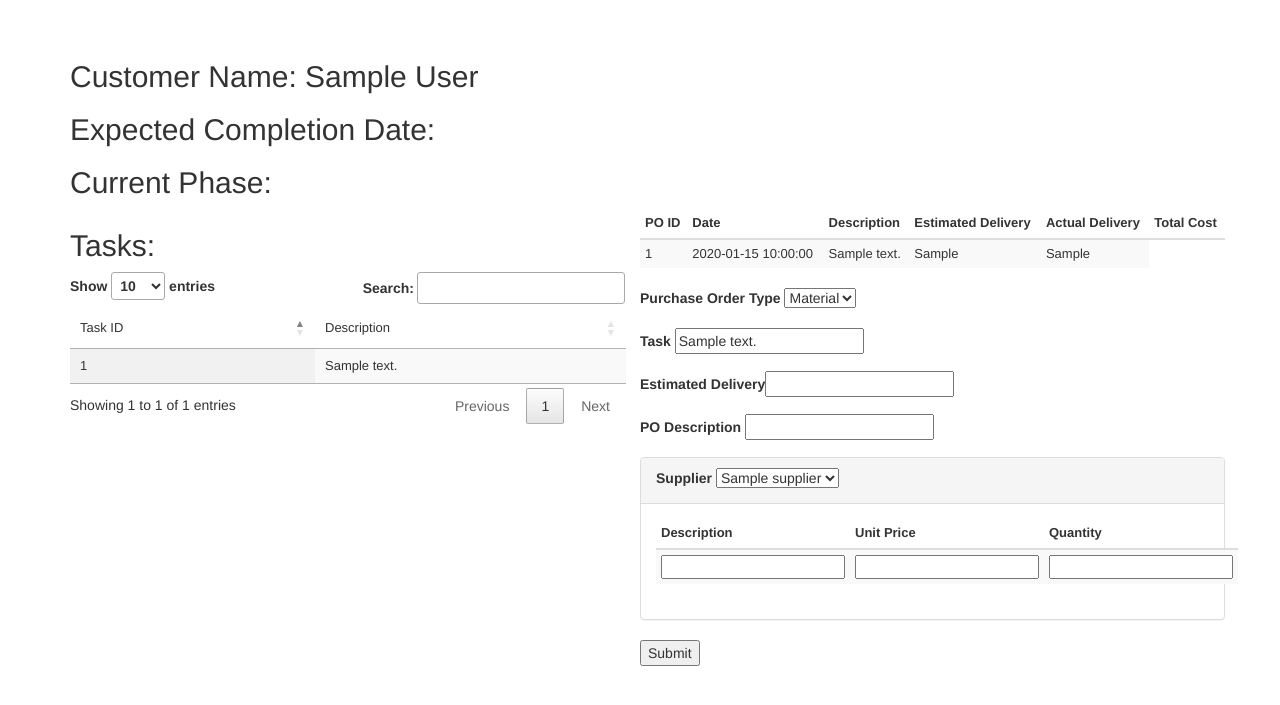
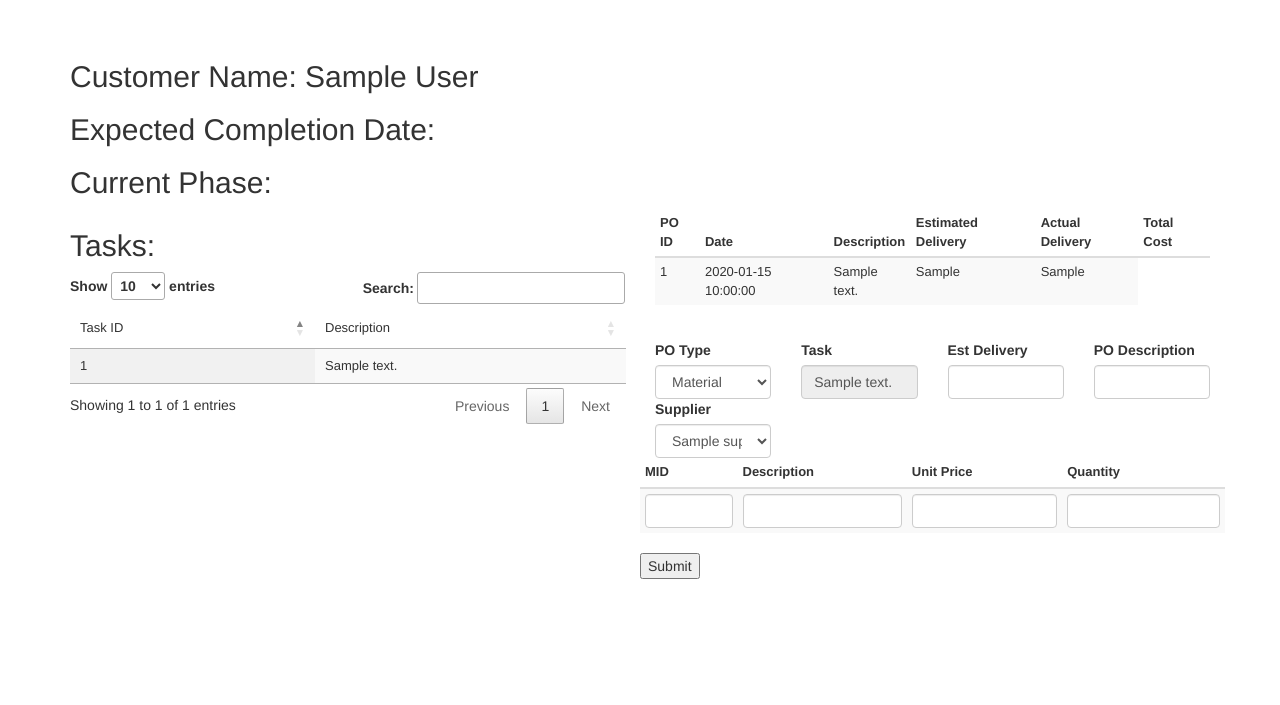
Before and after one commit to mchmilar/comp353-main, a PHP site: page /projects/view/1 in a window 1280 px wide. Shown: the part 52-757 px from the top of the page. Run offline with PHP 8.4, Linux system fonts and the light colour scheme; tables that the repository leaves empty or names only in its code hold one stand-in row (values such as "Sample post"); a stand-in replaces the project's code that opens the database connection; some libraries are stand-ins or nearby versions.

Commit message:
supply po's work. improved form style

```diff
--- a/application/controllers/pos.php
+++ b/application/controllers/pos.php
@@ -16,32 +16,80 @@ class POS extends Controller
         require APP . '/model/po.php';
         require APP . '/model/project.php';
         require APP . '/model/task.php';
+        require APP . '/model/supplier.php';
         // create new "model" (and pass the database connection)
         $this->po = new PO($this->db);
         $this->project = new Project($this->db);
         $this->task = new Task($this->db);
+        $this->supplier = new Supplier($this->db);
     }
 
     public function addPO($pid) {
         $taskId = $_POST['task-id'];
         $estDelivery = $_POST['est-delivery'];
         $poDesc = $_POST['po-description'];
+        $poType = $_POST['po-type'];
+        $taskDesc = $_POST['task-description'];
 
-        if ($_POST['po-type'] === 'material') {
-            $desc = $_POST['description'];
-            $price = $_POST['unit-price'];
-            $qty = $_POST['quantity'];
+        // Check for incomplete PO
+        // If it is, die with error
+        if ($taskId == null || $estDelivery == null || $poDesc == null) {
+            $_SESSION["addPoError"] = "Incomplete PO";
+            die(header('location: ' . URL_WITH_INDEX_FILE . 'projects/view/' . $pid));
+        }
 
-            if ($desc != null
-                && $price != null
-                && $qty != null
-                && $taskId != null
-                && $estDelivery != null
-                && $poDesc != null) {
-                $poid = $this->po->createPO($poDesc, $estDelivery);
-            } else {
-                $_SESSION["addPoError"] = "Incomplete PO";
-                //die(header("location:" . URL_WITH_INDEX_FILE . 'projects/view/' . $pid . "?addPoFailed=true&reason=incomplete"));
+        // unset the already used _POST key/value pairs
+        unset($_POST['task-id'], $_POST['est-delivery'], $_POST['po-description'], $_POST['task-description'], $_POST['po-type']);
+
+        if ($poType === 'material') {
+            // create 2x2 array of line item info
+            $supplier = $_POST['supplier'];
+            unset($_POST['supplier']);
+
+            // Turn POST members into indexed array
+            $indexed_post = array_values($_POST);
+
+            $lineItems = array();
+
+            // Put each line item into its own array, nested in the lineItems array
+            // We also check for line completeness
+            // If all parts of the line are empty and it's not we ignore the line and move on
+            // If some items are empty, die with error
+            //
+            // TODO: Data validation in here?
+            for ($i = 0; $i < count($indexed_post) - 3; $i += 4) {
+                $nullCount = 0;
+                if ($indexed_post[$i] == null) $nullCount++;
+                if ($indexed_post[$i+1] == null) $nullCount++;
+                if ($indexed_post[$i+2] == null) $nullCount++;
+                if ($indexed_post[$i+3] == null) $nullCount++;
+
+                if ($nullCount == 4) {
+                    continue;
+                } elseif ($nullCount > 0 && $nullCount < 4) {
+                    // Die with error
+                    $_SESSION["addPoError"] = "Incomplete PO";
+                    die(header('location: ' . URL_WITH_INDEX_FILE . 'projects/view/' . $pid));
+                }
+
+                array_push($lineItems, array(
+                    'mid' => $indexed_post[$i],
+                    'description' => $indexed_post[$i+1],
+                    'price' => $indexed_post[$i+2],
+                    'qty' => $indexed_post[$i+3]));
+            }
+
+            /////////////////////////////////////////////////////
+            // We have verified our input data, perform inserts//
+            /////////////////////////////////////////////////////
+
+            // Create PO and get its id
+            $poid = $this->po->createPO($poDesc, $estDelivery);
+
+            // Insert each line item into supply
+            $sid = $this->supplier->getSupplierIdFromName($supplier);
+            foreach ($lineItems as $line) {
+                $this->po->addSupplyLine($poid, $sid, $taskId, $pid, $line['mid'], $line['description'], $line['price'], $line['qty']);
             }
         }
         header('location: ' . URL_WITH_INDEX_FILE . 'projects/view/' . $pid);
--- a/application/model/po.php
+++ b/application/model/po.php
@@ -14,9 +14,16 @@ class PO
         }
     }
 
-    /**
-     * Get all songs from database
-     */
+    public function addSupplyLine($poid, $sid, $tid, $pid, $mid, $desc, $uPrice, $qty) {
+        $sql = "INSERT INTO supply
+                VALUES (:poid, :mid, :sid, :tid, :pid, :desc, :ucost, :qty)";
+        $query = $this->db->prepare($sql);
+        $parameters = array(':poid' => $poid, ':mid' => $mid, ':sid' => $sid,
+                            ':tid' => $tid, ':pid' => $pid, ':desc' => $desc,
+                            ':ucost' => $uPrice, ':qty' => $qty);
+        $query->execute($parameters);
+    }
+
     public function getPOsTaskProj($pid, $tid) {
         $sql = "SELECT po.poid, po.description, purchase_date, est_delivery, actual_delivery FROM po, supply where tid = :tid and pid = :pid";
         $query = $this->db->prepare($sql);
--- a/application/model/supplier.php
+++ b/application/model/supplier.php
@@ -12,6 +12,16 @@ class Supplier
         } catch (PDOException $e) {
             exit('Database connection could not be established.');
         }
+    }
+
+    public function getSupplierIdFromName($name) {
+        $sql = "SELECT sid
+                FROM supplier
+                WHERE name = :name";
+        $query = $this->db->prepare($sql);
+        $parameters = array(':name' => $name);
+        $query->execute($parameters);
+        return $query->fetch()->sid;
     }
 
     public function getSupplier($sid) {
--- a/application/views/_templates/view_project.php
+++ b/application/views/_templates/view_project.php
@@ -50,6 +50,7 @@
         <div class="col-sm-6">
             <!-- Display current PO's for selected task -->
             <div class="row" id="quote-list">
+                <div class="col-sm-12">
                     <table id="quote-list-table" class="table table-striped table-condensed">
                         <thead>
                         <tr>
@@ -66,43 +67,48 @@
                         </tbody>
                     </table>
                 </div>
+            </div>
 
             <!-- Create PO for selected task -->
             <div class="row" id="quote-builder">
-                <form data-parsley-validate action="<?php echo URL_WITH_INDEX_FILE; ?>pos/addPO/<?php echo $pid ?>" method="POST">
+                    <form id="po-form" data-parsley-validate action="<?php echo URL_WITH_INDEX_FILE; ?>pos/addPO/<?php echo $pid ?>" method="POST">
 
                         <!-- Type -->
                         <div class="form-group">
-                        <label>Purchase Order Type</label>
-                        <select id="po-type-select" name="po-type">
+                            <div class="col-xs-3">
+                                <label>PO Type</label>
+                                <select id="po-type-select" name="po-type" class="form-control">
                                     <option value="material">Material</option>
                                     <option value="labour">Labour</option>
                                 </select>
                             </div>
 
                             <!-- Task -->
-                    <div class="form-group">
+                            <div class="col-xs-3">
                                 <label>Task</label>
-                        <input class="po-task-type-textbox" type="text" name="task-description" value="Foundation" readonly>
+                                <input id="task-desc-input" class="form-control po-task-type-textbox" type="text" name="task-description" value="Foundation" readonly>
                                 <input id="hidden-task-id" type="hidden" name="task-id">
                             </div>
 
-                    <!-- Estimated Delivery -->
-                    <div class="form-group">
-                        <label>Estimated Delivery</label><input type="text" id="est-delivery" name="est-delivery">
+                            <!-- Est. Delivery -->
+                            <div class="col-xs-3">
+                                <label>Est Delivery</label><input type="text" id="est-delivery" name="est-delivery" class="form-control">
                             </div>
 
                             <!-- PO Description -->
-                    <div class="form-group">
+                            <div class="col-xs-3">
                                 <label>PO Description</label>
-                        <input name="po-description" type="text">
+                                <input id="po-description" name="po-description" type="text" class="form-control">
+                            </div>
                         </div>
 
-                    <!-- Material PO -->
-                    <div id="project-task-material-po" class="panel panel-default po-content invisible-panel">
-                        <div class="panel-heading">
+
+                        <!-- Material Line Items -->
+                        <div id="project-task-material-po" class="invisible-panel">
+                            <div class="form-group">
+                                <div class="col-xs-3">
                                     <label>Supplier</label>
-                            <select name="supplier">
+                                    <select name="supplier" class="form-control">
                                         <?php foreach ($suppliers as $supplier) {
                                             echo '<option value="' . $supplier->name .'">'
                                                 . $supplier->name
@@ -114,11 +120,12 @@
                                         unset($_SESSION["addPoError"]);
                                     } ?>
                                 </div>
-                        <div class="panel-body">
-                            <div id='material-collapse' role='tabpanel' aria-labelledby='material-heading'>
+                            </div>
+
                                 <table id="material-po-table" class="table table-striped table-condensed">
                                     <thead>
                                     <tr>
+                                        <th>MID</th>
                                         <th>Description</th>
                                         <th>Unit Price</th>
                                         <th>Quantity</th>
@@ -126,19 +133,22 @@
                                     </thead>
                                     <tbody id="material-po-table-body">
                                     <tr>
-                                            <td><input name="description" type="text"> </td>
-                                            <td><input name="unit-price" type="text"> </td>
-                                            <td><input name="quantity" type="text"> </td>
+                                        <td class="col-xs-2"><input name="mid" type="text" class="form-control"> </td>
+                                        <td><input name="description" type="text" class="form-control"> </td>
+                                        <td><input name="unit-price" type="text" class="form-control"> </td>
+                                        <td><input name="quantity" type="text" class="form-control"> </td>
                                     </tr>
                                     </tbody>
                                 </table>
-                            </div>
+
+                            <div>
+
                             </div>
                         </div>
 
-                    <!-- Contractor PO -->
-                    <div id="project-task-contractor-po" class="panel panel-default po-content invisible-panel">
-                        <div class="panel-heading">
+                        <!-- Contractor Line Items -->
+                        <div id="project-task-contractor-po" class="invisible-panel">
+                            <div>
                                 <label>Contractor</label>
                                 <select name="contractor">
                                     <?php foreach ($contractors as $contractor) {
@@ -148,7 +158,7 @@
                                     } ?>
                                 </select>
                             </div>
-                        <div class="panel-body">
+                            <div>
                                 <div id='contractor-collapse' role='tabpanel' aria-labelledby='contractor-heading'>
                                     <table id="material-po-table" class="table table-striped table-condensed">
                                         <thead>
--- a/public/js/projects/view.js
+++ b/public/js/projects/view.js
@@ -42,9 +42,34 @@ function displayPoForm(selected) {
         // display material po form
         $("#project-task-contractor-po").addClass("invisible-panel");
         $("#project-task-material-po").removeClass("invisible-panel");
+
+        // Disable contractor inputs
+        var inputs = $("#project-task-contractor-po :input");
+        $.each(inputs, function(index, value) {
+            $(value).prop('disabled', true);
+        });
+
+        // Enable material inputs
+        var inputs = $("#project-task-material-po :input");
+        $.each(inputs, function(index, value) {
+            $(value).prop('disabled', false);
+        });
+
     } else {
         // display contractor po form
         $("#project-task-contractor-po").removeClass("invisible-panel");
         $("#project-task-material-po").addClass("invisible-panel");
+
+        // Disable material inputs
+        var inputs = $("#project-task-material-po :input");
+        $.each(inputs, function(index, value) {
+            $(value).prop('disabled', true);
+        });
+
+        // Enable contractor inputs
+        var inputs = $("#project-task-contractor-po :input");
+        $.each(inputs, function(index, value) {
+            $(value).prop('disabled', false);
+        });
     }
 }
```
Lines whose indentation alone changed are shown as unchanged.
